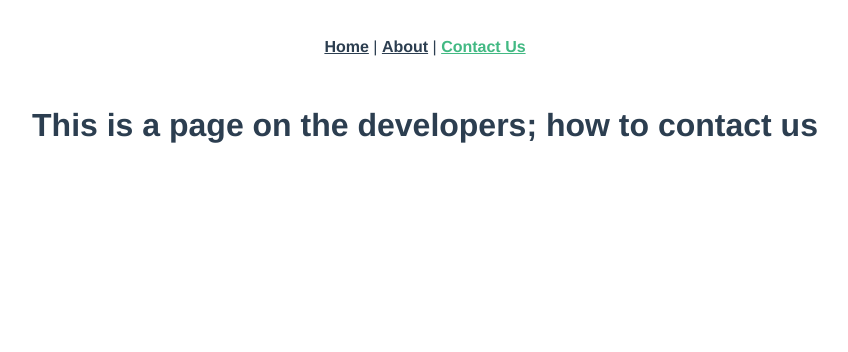
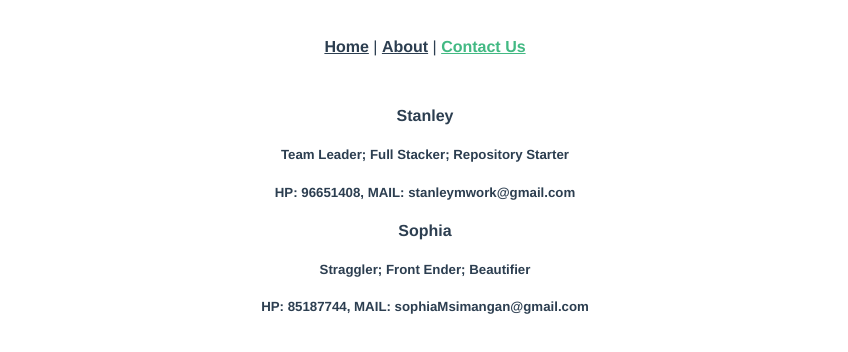
Before and after one commit to stanleymok/dhiyoga, a Vue app: page /contact in a window 1280 px wide. Shown: the top 352 px of the page, without its empty margins (215-1063 px from the left). Built offline with nearby package versions, Linux system fonts and the light colour scheme.

Commit message:
feat: prettify pages

```diff
--- a/src/components/HelloWorld.vue
+++ b/src/components/HelloWorld.vue
@@ -1,6 +1,7 @@
 <template>
   <div class="hello">
     <h1>{{ msg }}</h1>
+    <h2> {{ subtext }} </h2>
     <form>
       <input type="text">
       <button type="submit">Search</button>
@@ -12,7 +13,8 @@
 export default {
   name: 'HelloWorld',
   props: {
-    msg: String
+    msg: String,
+    subtext: String
   }
 }
 </script>
--- a/src/views/About.vue
+++ b/src/views/About.vue
@@ -1,5 +1,6 @@
 <template>
   <div class="about">
-    <h1>World's free yoga repository</h1>
+    <h4>World's free yoga repository</h4>
+    <h5>Inspired by wikipedia - It is the author's wish for it be a spiritual handbook for spiritual seekers</h5>
   </div>
 </template>
--- a/src/views/Contact.vue
+++ b/src/views/Contact.vue
@@ -1,5 +1,10 @@
 <template>
   <div class="about">
-    <h1>This is a page on the developers; how to contact us</h1>
+    <h4>Stanley</h4>
+    <h5>Team Leader; Full Stacker; Repository Starter</h5>
+    <h5>HP: 96651408, MAIL: stanleymwork@gmail.com</h5>
+    <h4>Sophia</h4>
+    <h5>Straggler; Front Ender; Beautifier</h5>
+    <h5>HP: 85187744, MAIL: sophiaMsimangan@gmail.com</h5>
   </div>
 </template>
--- a/src/views/Home.vue
+++ b/src/views/Home.vue
@@ -1,7 +1,7 @@
 <template>
   <div class="home">
     <img alt="Vue logo" src="../assets/dhiyoga_logo.png">
-    <HelloWorld msg="DHIYOGA"/>
+    <HelloWorld msg="DHIYOGA" subtext="Who am i?"/>
   </div>
 </template>
 
```
